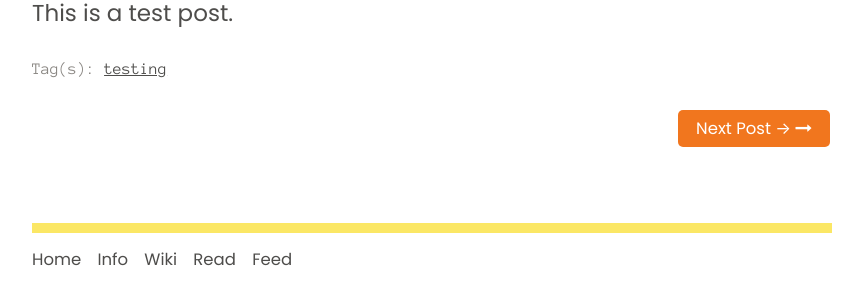
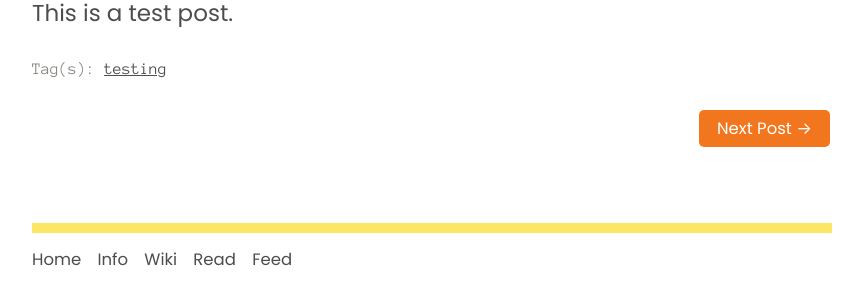
Before and after one commit to ajpwalser/ajpwalser.github.io, a Jekyll site: the page built from _posts/2019-08-06-test.md, in a window 1280 px wide. Shown: the part 347-647 px from the top of the page, without its empty margins (208-1071 px from the left). Built offline with Jekyll 4.4.1, drawn with Linux system fonts in a browser that asks for light colours; some web fonts are replaced.

Commit message:
Update post.html

```diff
--- a/_layouts/post.html
+++ b/_layouts/post.html
@@ -18,7 +18,7 @@ layout: default
       </p>
       <p>
          {% if page.next.url %}
-         <a href="{{page.next.url}}" title="Next Post">Next Post &rarr; <i class="fa fa-long-arrow-right"></i></a>
+         <a href="{{page.next.url}}" title="Next Post">Next Post &rarr;</a>
          {% endif %}
       </p>
    </div>
```
